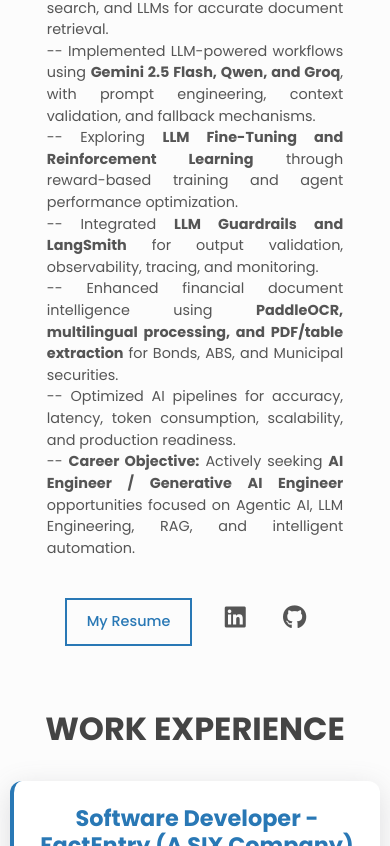
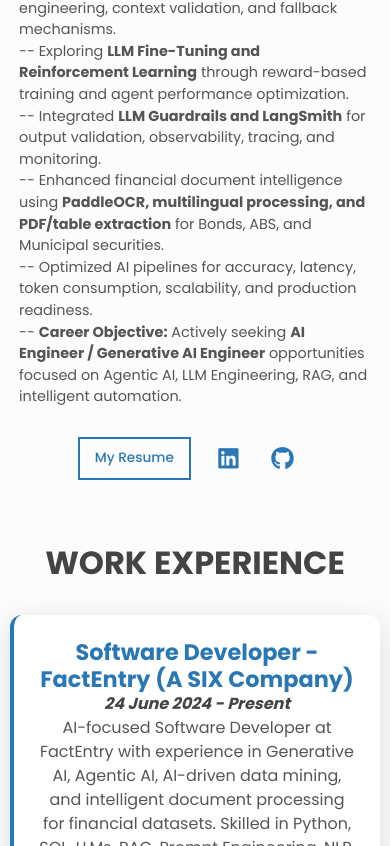
Before and after one commit to dineshkumar8727/Portfolio, a plain HTML site: page index.html in a window 390 px wide. Shown: the part 819-1665 px from the top of the page. Drawn offline with Linux system fonts and the light colour scheme.

Commit message:
Update styles.css

```diff
--- a/styles.css
+++ b/styles.css
@@ -111,15 +111,48 @@
 
 .about__contact {
   display: flex;
+  flex-direction: row;
   align-items: center;
   justify-content: center;
-  flex-direction: row;
+  flex-wrap: wrap;
   gap: 18px;
+  width: 100%;
+  margin-top: 2.4em;
+}
+
+.about__contact > a {
+  display: inline-flex;
+  align-items: center;
+  justify-content: center;
+  flex: 0 0 auto;
+}
+
+.about__contact .btn--outline {
+  display: inline-block;
+  margin: 0;
+  white-space: nowrap;
 }
 
 .about__contact .link--icon {
-  font-size: 1.5rem;
+  display: inline-flex;
+  align-items: center;
+  justify-content: center;
+  color: var(--clr-primary);
+  font-size: 1.6rem;
+  line-height: 1;
+  padding: 0;
   margin: 0;
+  transition: transform 0.2s ease-in-out, color 0.2s ease-in-out;
+}
+
+.about__contact .link--icon:hover,
+.about__contact .link--icon:focus {
+  color: var(--clr-primary);
+  transform: translateY(-3px);
+}
+
+.about__contact .link--icon::before {
+  display: none;
 }
 
 
@@ -769,6 +802,22 @@
 
     .about__desc {
       font-size: 0.9rem;
+      width: 95%;
+      text-align: left;
+    }
+
+    .about__contact {
+      gap: 14px;
+      margin-top: 1.8em;
+    }
+
+    .about__contact .btn--outline {
+      padding: 0.7em 1.1em;
+      font-size: 0.85rem;
+    }
+
+    .about__contact .link--icon {
+      font-size: 1.45rem;
     }
   }
 
```
